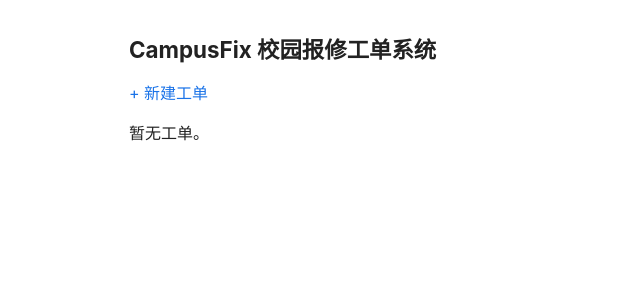
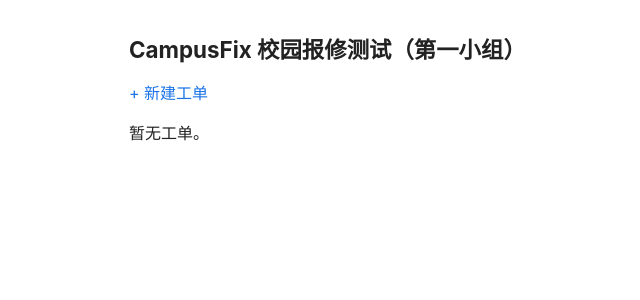
Before and after one commit to fishlight516/campusfix-starter, a Flask app: page / in a window 1280 px wide. Shown: the top 300 px of the page, without its empty margins (131-771 px from the left). Run offline with Flask 3, Linux system fonts and the light colour scheme; data that the repository does not hold is empty.

Commit message:
fix:修改首页

```diff
--- a/templates/index.html
+++ b/templates/index.html
@@ -14,7 +14,7 @@
   </style>
 </head>
 <body>
-  <h1>CampusFix 校园报修工单系统</h1>
+  <h1>CampusFix 校园报修测试（第一小组）</h1>
   <p><a href="{{ url_for('create_ticket') }}">+ 新建工单</a></p>
   {% if tickets %}
     {% for t in tickets %}
```
